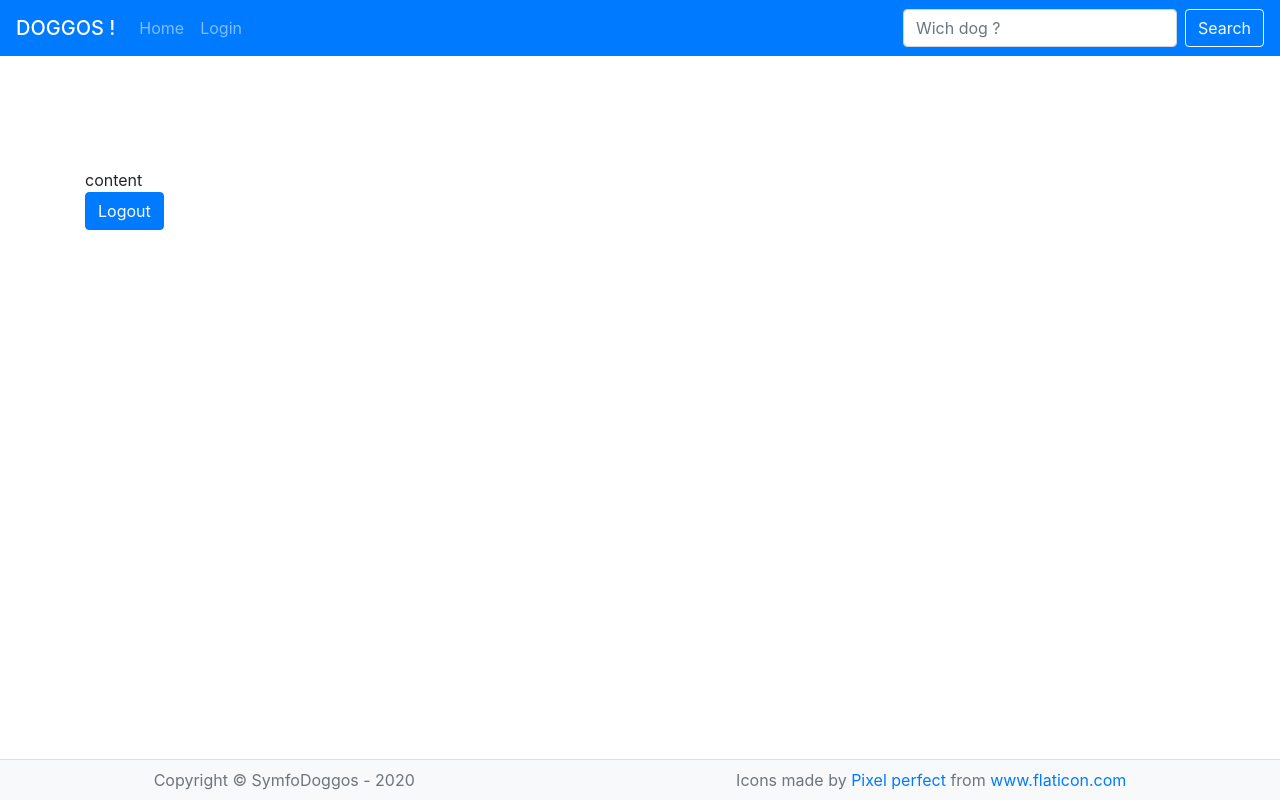
After one commit to LouisCalypso/Projet_Symfony, a Symfony app: template templates/user/me.html.twig in a window 1280 px wide. The commit adds this page. Run offline with Twig, Linux system fonts and the light colour scheme; the template is opened without the code that fills it, so the values that code supplies are empty; some libraries are stand-ins or nearby versions.

Commit message:
user pages + more ui and ux

```diff
--- a/src/Controller/RegisterController.php
+++ b/src/Controller/RegisterController.php
@@ -50,7 +50,7 @@ class RegisterController extends AbstractController
 
             // redirige vers la page actuelle (la redirection permet d'éviter qu'en actualisant la page, cela soumette
             // à nouveau le formulaire
-            return $this->redirectToRoute('home',['page'=>1]);
+            return $this->redirectToRoute('app_login');
         }
 
         return $this->render('register/index.html.twig', [
--- a/templates/home/index.html.twig
+++ b/templates/home/index.html.twig
@@ -31,7 +31,7 @@
                                 </h2>
 
                             <p class="post-meta">Posted by
-                                <a href="#">quelqu'un</a>
+                                <a href="{{ url('users', {'id': post.user.id }) }}">{{ post.user.username }}</a>
                                 on the {{ post.getCreatedAt()|date('d/m/Y') }}
                             </p>
                         </div>
--- a/templates/layout/footer.html.twig
+++ b/templates/layout/footer.html.twig
@@ -1,7 +1,7 @@
-<footer style="position: fixed;height: 50px;bottom: 100px;width: 100%;">
-    <hr>
-    <div class="row">
-            <p class="mx-auto copyright text-muted">Copyright &copy; SymfoDoggos - 2020</p>
-        <div  class="mx-auto copyright text-muted">Icons made by <a href="https://www.flaticon.com/authors/pixel-perfect" title="Pixel perfect">Pixel perfect</a> from <a href="https://www.flaticon.com/" title="Flaticon">www.flaticon.com</a></div>
+<div class="mt-5"></div>
+<footer class="fixed-bottom bg-light">
+    <div class="row bg-light p-2 border-top">
+        <p class="m-auto copyright text-muted">Copyright &copy; SymfoDoggos - 2020</p>
+        <div  class="m-auto copyright text-muted">Icons made by <a href="https://www.flaticon.com/authors/pixel-perfect" title="Pixel perfect">Pixel perfect</a> from <a href="https://www.flaticon.com/" title="Flaticon">www.flaticon.com</a></div>
     </div>
 </footer>
--- a/templates/layout/navbar.html.twig
+++ b/templates/layout/navbar.html.twig
@@ -1,24 +1,33 @@
+{% set route = app.request.attributes.get('_route') %}
+
 <nav class="navbar navbar-expand-lg navbar-dark bg-primary fixed-top" id="mainNav">
     <span class="navbar-brand mb-0 h1">DOGGOS !</span>
-    {% if app.user %}
-        <div class="navbar-text"> Hello {{ app.user.username }} </div>
-    {% endif %}
     <button class="navbar-toggler border-0" type="button" data-toggle="collapse" data-target="#navbarResponsive" aria-controls="navbarNav" aria-expanded="false" aria-label="Toggle navigation">
         <span class="navbar-toggler-icon"></span>
     </button>
 
     <div class="navbar-collapse collapse" id="navbarResponsive">
         <div class="navbar-nav">
-            <a class="nav-item nav-link {{ app.request.attributes.get('_route') == 'root' ? 'active' : '' }}"
+            <a class="nav-item nav-link {{ route == 'root' ? 'active' : route == 'home' ? 'active' }}"
                 href="{{ url('root') }}">Home</a>
             {% if app.user %}
-                <a class="nav-item nav-link {{ app.request.attributes.get('_route') == 'app_logout' ? 'active' : '' }}"
+                <a class="navbar-text nav-link {{ route == 'profile' ? 'active' }}"
+                    href="{{ url('profile') }}"> Profile </a>
+            {% endif %}
+            {% if app.user %}
+                <a class="nav-item nav-link {{ route == 'app_logout' ? 'active' }}"
                     href="{{ url('app_logout') }}">Logout</a>
+            {% elseif route == 'register' %}
+                <a class="nav-item nav-link active"
+                    href="{{ url('register') }}">Register</a>
             {% else %}
-                <a class="nav-item nav-link {{ app.request.attributes.get('_route') == 'app_login' ? 'active' : '' }}"
+                <a class="nav-item nav-link {{ route == 'app_login' ? 'active' }}"
                     href="{{ url('app_login') }}">Login</a>
             {% endif %}
         </div>
+        {% if app.user and route != 'profile' %}
+            <div class="navbar-text text-light ml-auto"> Hello {{ app.user.username }} </div>
+        {% endif %}
         <form class="form-inline ml-auto" method='post'>
             <input class="form-control mr-sm-2" type="search" placeholder="Wich dog ?" aria-label="Search">
             <button class="btn btn-outline-light my-2 my-sm-0" type="submit">Search</button>
--- a/templates/security/login.html.twig
+++ b/templates/security/login.html.twig
@@ -50,7 +50,7 @@
                 <div class="d-flex p-3 flex-row justify-content-between align-items-center">
                     <div>
                         New on SymfoDoggos ?
-                        <a href="{{ path('root') }}">Create an account !</a> <!-- PATH A MODIFIER POUR "register" -->
+                        <a href="{{ path('register') }}">Create an account !</a>
                     </div>
                     <button class="btn btn-lg btn-primary" type="submit">
                         Sign in
--- /dev/null
+++ b/templates/user/me.html.twig
@@ -0,0 +1,20 @@
+{% extends 'base.html.twig' %}
+
+{% block title %}{{ app.user.username }}{% endblock %}
+
+{% block body %}
+    <!-- Page Header -->
+    <header class="masthead p-5 my-3" >
+        <div class="overlay"></div>
+        <div class="container">
+            <div class="site-heading text-center">
+                <h1>{{ app.user.username }}</h1>
+            </div>
+        </div>
+    </header>
+
+    <div class="container">
+    content<br/>
+    <a class="btn btn-primary" href="{{url('app_logout')}}"> Logout </a>
+    </div>
+{% endblock %}
```
Also changed, not shown: src/Controller/UserController.php (added, +35 -0 lines), templates/register/index.html.twig (+18 -5 lines), templates/user/him.html.twig (added, +19 -0 lines), 1 other file.
